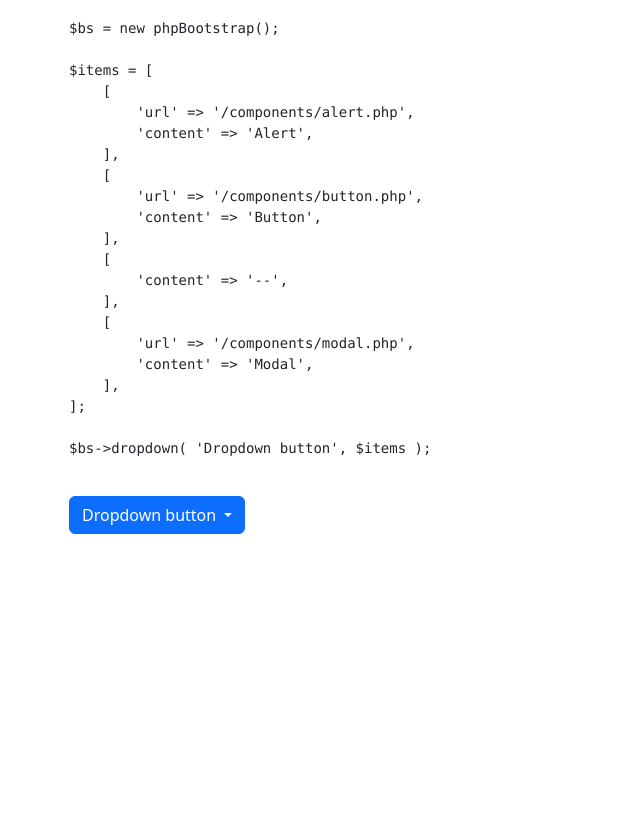
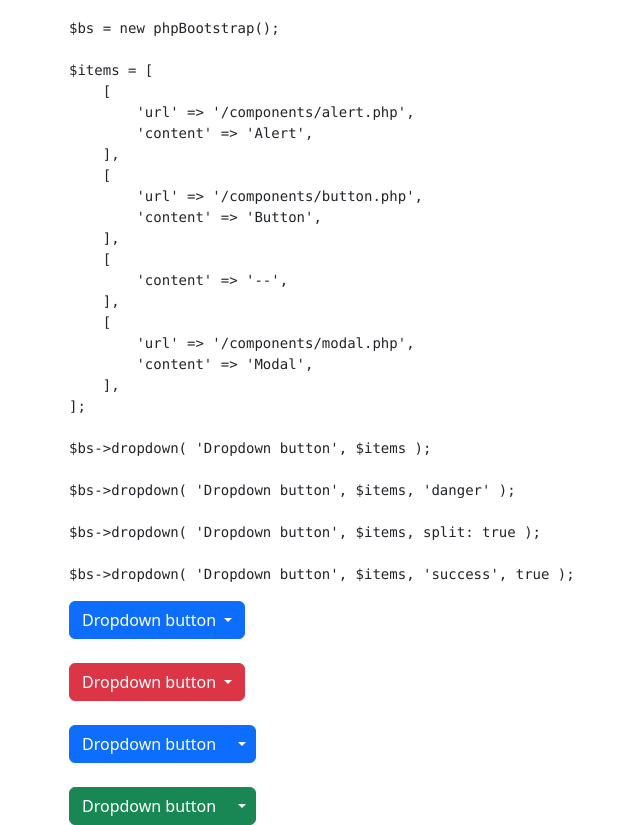
Before and after one commit to phoopee3/phpBootstrap, a PHP site: page /components/dropdown.php in a window 1280 px wide. Shown: the part 24-849 px from the top of the page, without its empty margins (13-653 px from the left). Before the commit the page ends 558 px from the top, so only its background shows below. Run offline with PHP 8.4, Linux system fonts and the light colour scheme; some libraries are stand-ins or nearby versions.

Commit message:
dropdowns

```diff
--- a/components/dropdown.php
+++ b/components/dropdown.php
@@ -29,6 +29,11 @@ $items = [
 
 $bs->dropdown( 'Dropdown button', $items );
 
+$bs->dropdown( 'Dropdown button', $items, 'danger' );
+
+$bs->dropdown( 'Dropdown button', $items, split: true );
+
+$bs->dropdown( 'Dropdown button', $items, 'success', true );
 </code></pre>
 
 <?php
@@ -54,7 +59,12 @@ $items = [
 ];
 
 $bs->dropdown( 'Dropdown button', $items );
-
+echo "<br>";
+$bs->dropdown( 'Dropdown button', $items, 'danger' );
+echo "<br>";
+$bs->dropdown( 'Dropdown button', $items, split: true );
+echo "<br><br>";
+$bs->dropdown( 'Dropdown button', $items, 'success', true );
 
 
 include( '../footer.php' );
--- a/phpBootstrap.class.php
+++ b/phpBootstrap.class.php
@@ -80,14 +80,26 @@ class phpBootstrap {
      * Dropdown
      * @param string $content Button text
      * @param array $items An array of items with keys 'url' and 'content'
+     * @param string $type Class defining the button type
      * @param boolean $split
      */
     public function dropdown( $content, $items = [], $type = 'primary', $split = false ) {
+        $div_class = 'dropdown';
+        if ( $split ) {
+            $div_class = 'btn-group';
+        }
         ?>
-        <div class="dropdown">
-            <button class="btn btn-<?php echo $type; ?> dropdown-toggle" type="button" data-bs-toggle="dropdown" aria-expanded="false">
-                <?php echo $content; ?>
-            </button>
+        <div class="<?php echo $div_class; ?>">
+            <?php if ( $split ) { ?>
+                <button type="button" class="btn btn-<?php echo $type; ?>"><?php echo $content; ?></button>
+                <button type="button" class="btn btn-<?php echo $type; ?> dropdown-toggle dropdown-toggle-split" data-bs-toggle="dropdown" aria-expanded="false">
+                    <span class="visually-hidden">Toggle Dropdown</span>
+                </button>
+            <?php } else { ?>
+                <button class="btn btn-<?php echo $type; ?> dropdown-toggle" type="button" data-bs-toggle="dropdown" aria-expanded="false">
+                    <?php echo $content; ?>
+                </button>
+            <?php } ?>
             <?php
             $item_length = count( $items );
             if ( $item_length ) {
```
